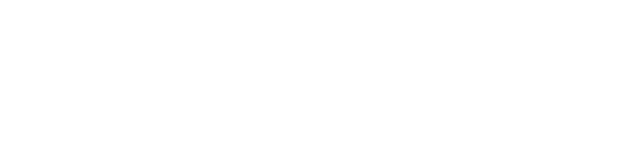
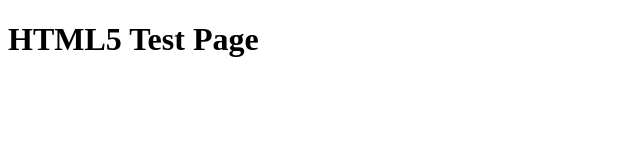
Before and after one commit to AIRIA/JSLearn, a plain HTML site: page pages/lesson1.html in a window 1280 px wide. Shown: the whole page, without its empty margins (0-640 px from the left). Drawn offline with Linux system fonts and the light colour scheme.

Commit message:
test change time

```diff
--- a/pages/lesson1.html
+++ b/pages/lesson1.html
@@ -9,6 +9,6 @@
 		<link rel="shortcut icon" href="/favicon.ico" />
 	</head>
 	<body>
-
+		<h1>HTML5 Test Page</h1>
 	</body>
 </html>
```
